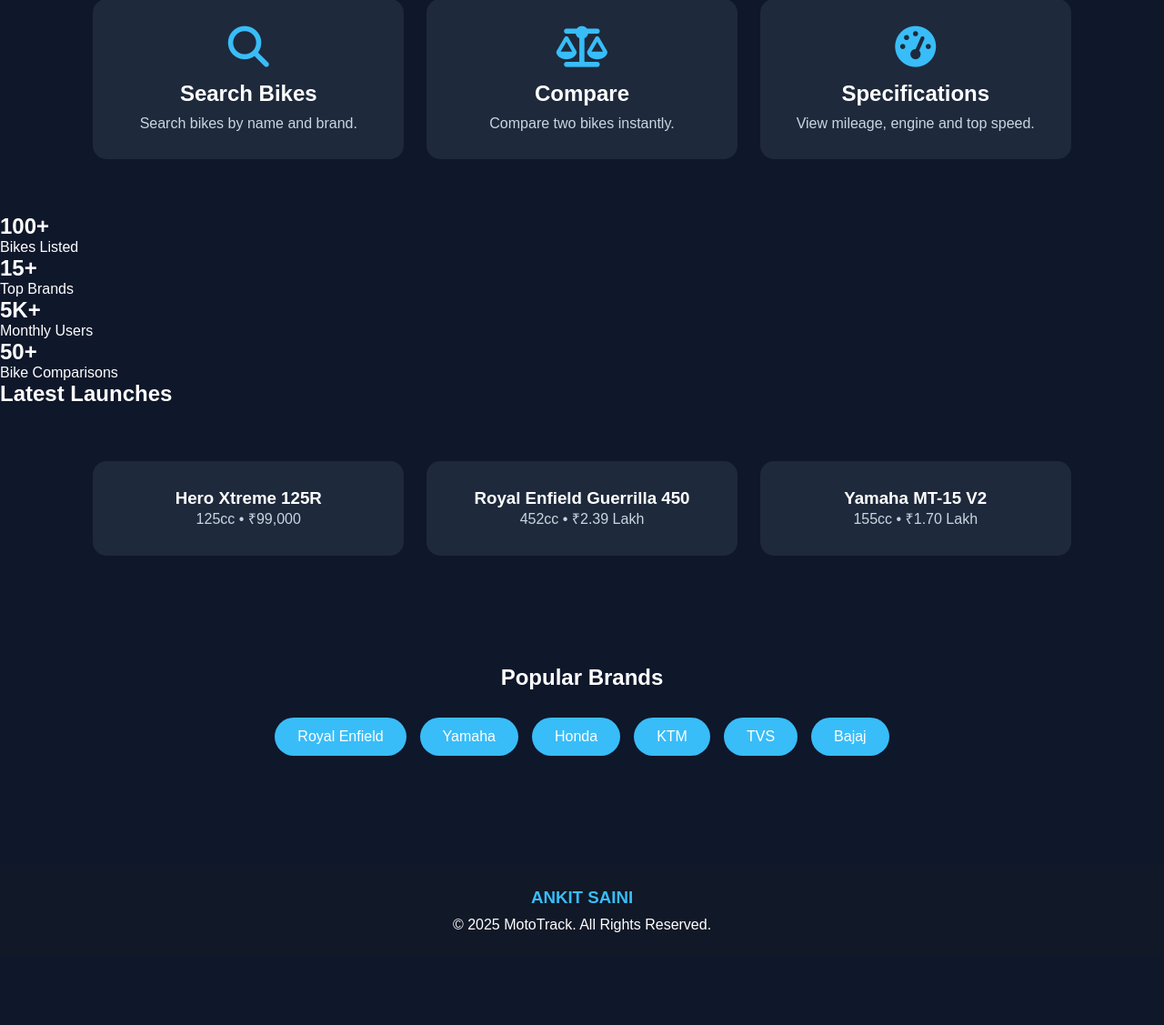
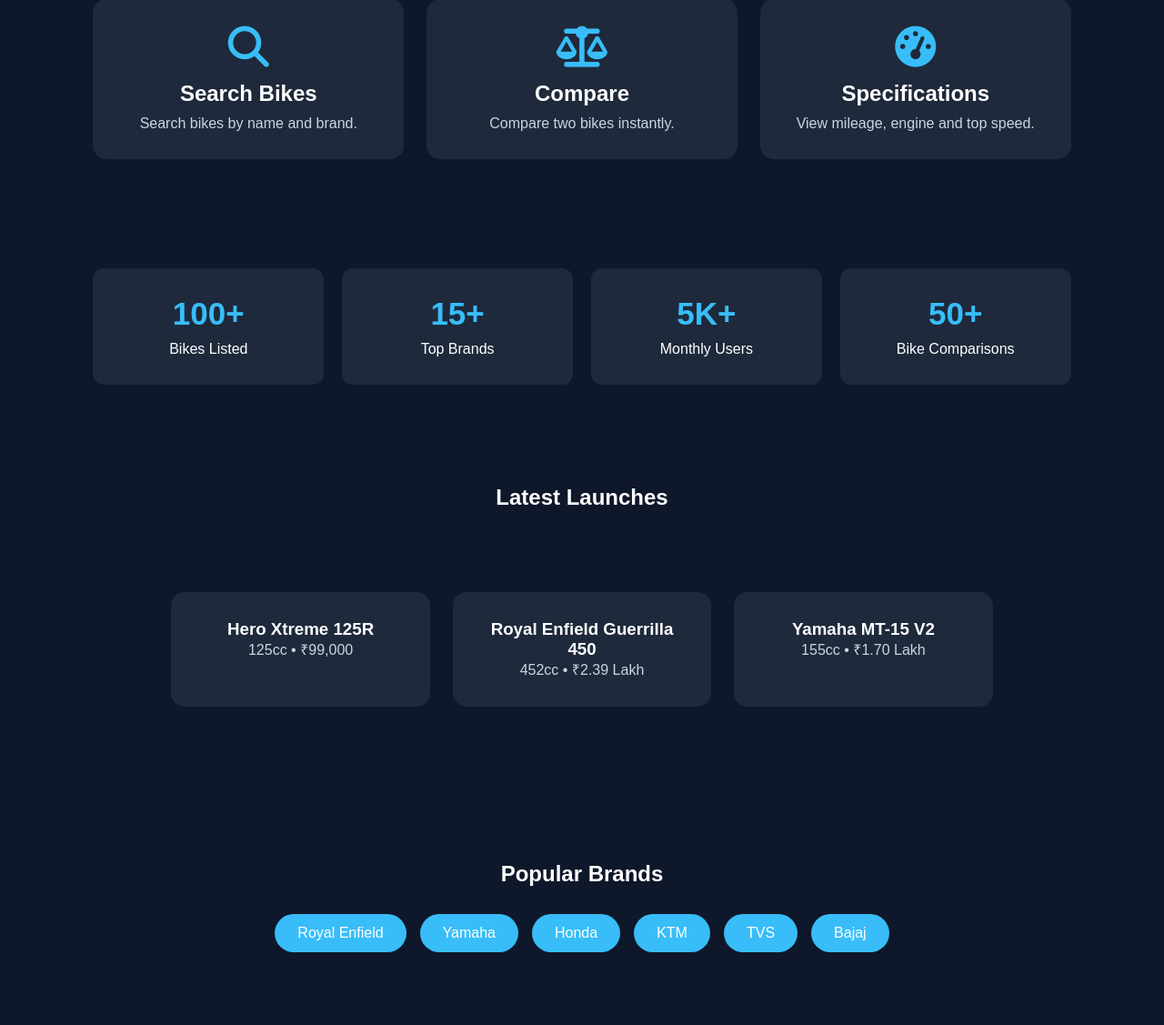
Before and after one commit to AnkitSaini491/MotoTrack-Pro, a Flask app: page / in a window 1280 px wide. Shown: the part 652-1779 px from the top of the page at 91% size. Before the commit the page ends 1677 px from the top, so only its background shows below. Run offline with Flask 3, Linux system fonts and the light colour scheme.

Commit message:
Update style.css

```diff
--- a/static/style.css
+++ b/static/style.css
@@ -306,3 +306,38 @@
 background:#0284c7;
 
 }
+/* Statistics */
+
+.stats{
+    display:grid;
+    grid-template-columns:repeat(auto-fit,minmax(180px,1fr));
+    gap:20px;
+    padding:60px 8%;
+}
+
+.stat-box{
+    background:#1e293b;
+    padding:30px;
+    border-radius:12px;
+    text-align:center;
+    transition:.3s;
+}
+
+.stat-box:hover{
+    transform:translateY(-6px);
+}
+
+.stat-box h2{
+    color:#38bdf8;
+    font-size:35px;
+    margin-bottom:10px;
+}
+
+.latest{
+    padding:50px 8%;
+}
+
+.latest h2{
+    text-align:center;
+    margin-bottom:30px;
+}
```
